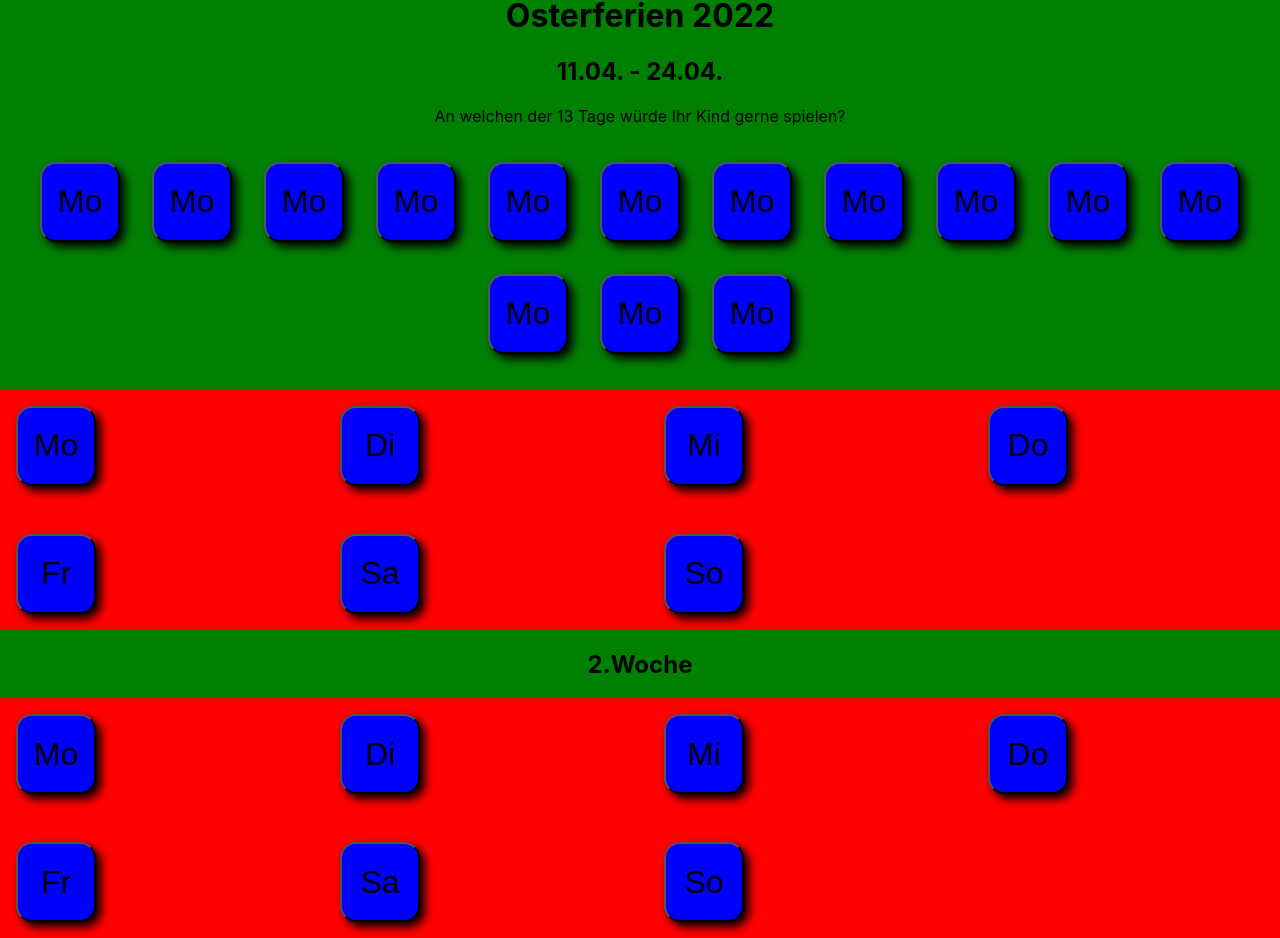
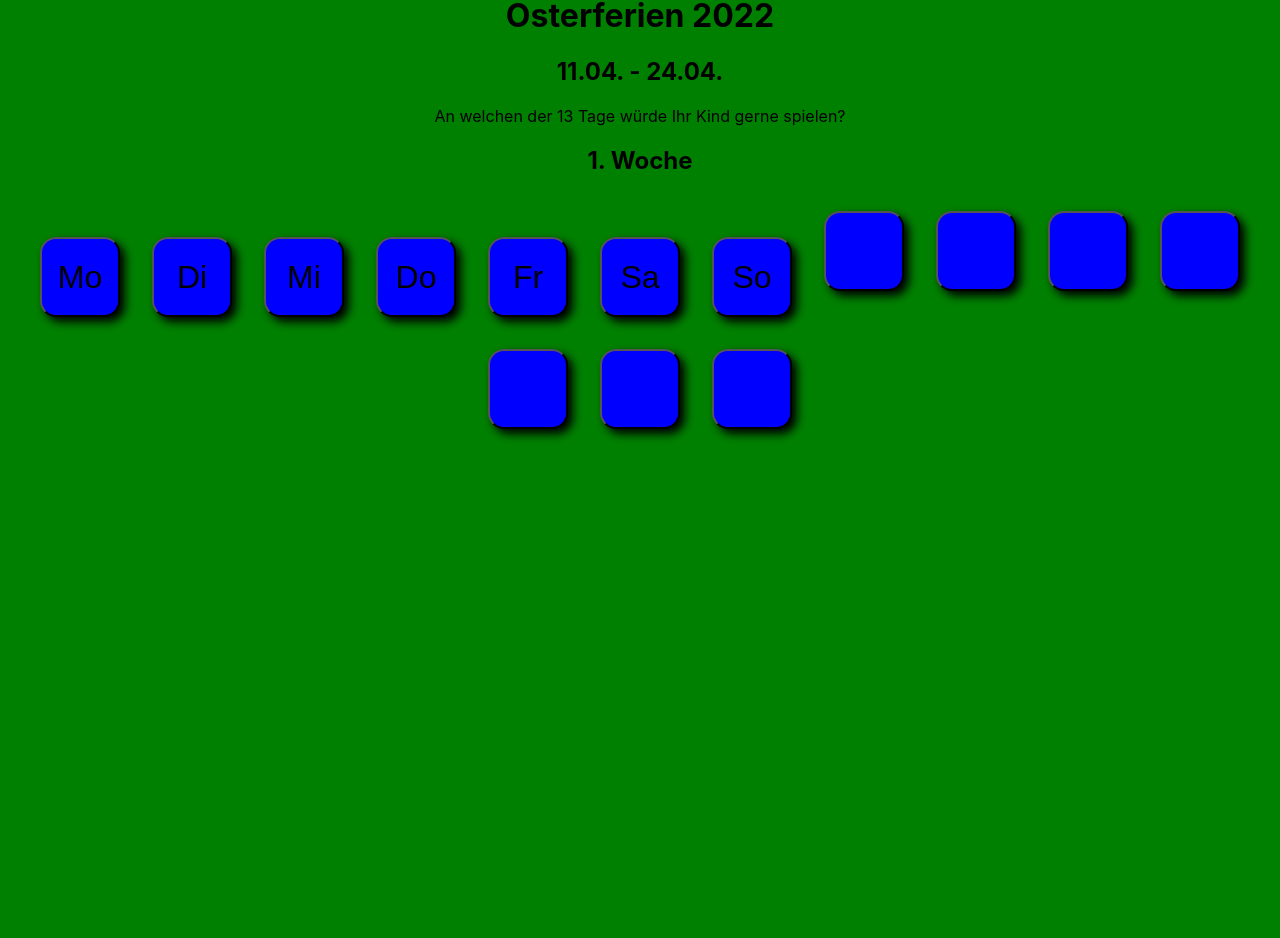
Before and after one commit to joachimHaag/Ferienapp, a React (Vite) app: page / in a window 1280 px wide. Shown: the part 529-1467 px from the top of the page. After the commit the page ends 974 px from the top, so only its background shows below. Built offline with nearby package versions, Linux system fonts and the light colour scheme.

Commit message:
Commit vor Umschreiben

```diff
--- a/src/App.jsx
+++ b/src/App.jsx
@@ -7,7 +7,6 @@ import Kachel from "./components/Kachel";
 function App() {
   const [count, setCount] = useState(0);
   const [alleFerien, setAlleFerien] = useState([]);
-
   const nextHoliday = serverImport[0].name;
   const startDateHol = serverImport[0].start;
   const endDatumFerien = serverImport[0].end;
@@ -19,7 +18,6 @@ function App() {
   const endMonth = endDatumFerien.slice(5, 7);
   const endDate = endDay + "." + endMonth + ".";
   const startDay = startDateHol.slice(8, 10);
-  console.log(typeof startDay);
   const startMonth = startDateHol.slice(5, 7);
   const startDate = startDay + "." + startMonth + ".";
   const days = [];
@@ -27,6 +25,7 @@ function App() {
     let day = Number(startDay) + i;
     days.push({ day: day, id: `${day}${startMonth}22` });
   }
+  const dayOfWeek = ["Mo", "Di", "Mi", "Do", "Fr", "Sa", "So"];
   console.log(days);
 
   return (
@@ -46,7 +45,7 @@ function App() {
 
         <div></div>
       </header>
-      <Kachel diff={diff} sDH={startDateHol} />
+      <Kachel diff={diff} dOW={dayOfWeek} id={days.id} />
 
       <footer>
         <nav></nav>
--- a/src/components/Kachel.jsx
+++ b/src/components/Kachel.jsx
@@ -3,31 +3,18 @@ import styled from "styled-components";
 export default function Kachel(props) {
   const buttons = [];
   for (let i = 0; i < props.diff + 1; i++) {
-    buttons.push(<Tile id="{">Mo</Tile>);
+    buttons.push(
+      <Tile id="{props.days.day.id}">
+        {props.dOW[i]}
+        {props.id}
+      </Tile>
+    );
   }
   console.log(buttons);
   return (
     <section>
-      <h2>{buttons}</h2>
-      <Container>
-        <Tile>Mo</Tile>
-        <Tile>Di</Tile>
-        <Tile>Mi</Tile>
-        <Tile>Do</Tile>
-        <Tile>Fr</Tile>
-        <Tile>Sa</Tile>
-        <Tile>So</Tile>
-      </Container>
-      <h2>2.Woche</h2>
-      <Container>
-        <Tile>Mo</Tile>
-        <Tile>Di</Tile>
-        <Tile>Mi</Tile>
-        <Tile>Do</Tile>
-        <Tile>Fr</Tile>
-        <Tile>Sa</Tile>
-        <Tile>So</Tile>
-      </Container>
+      <h2>1. Woche</h2>
+      <div>{buttons}</div>
     </section>
   );
 }
```
